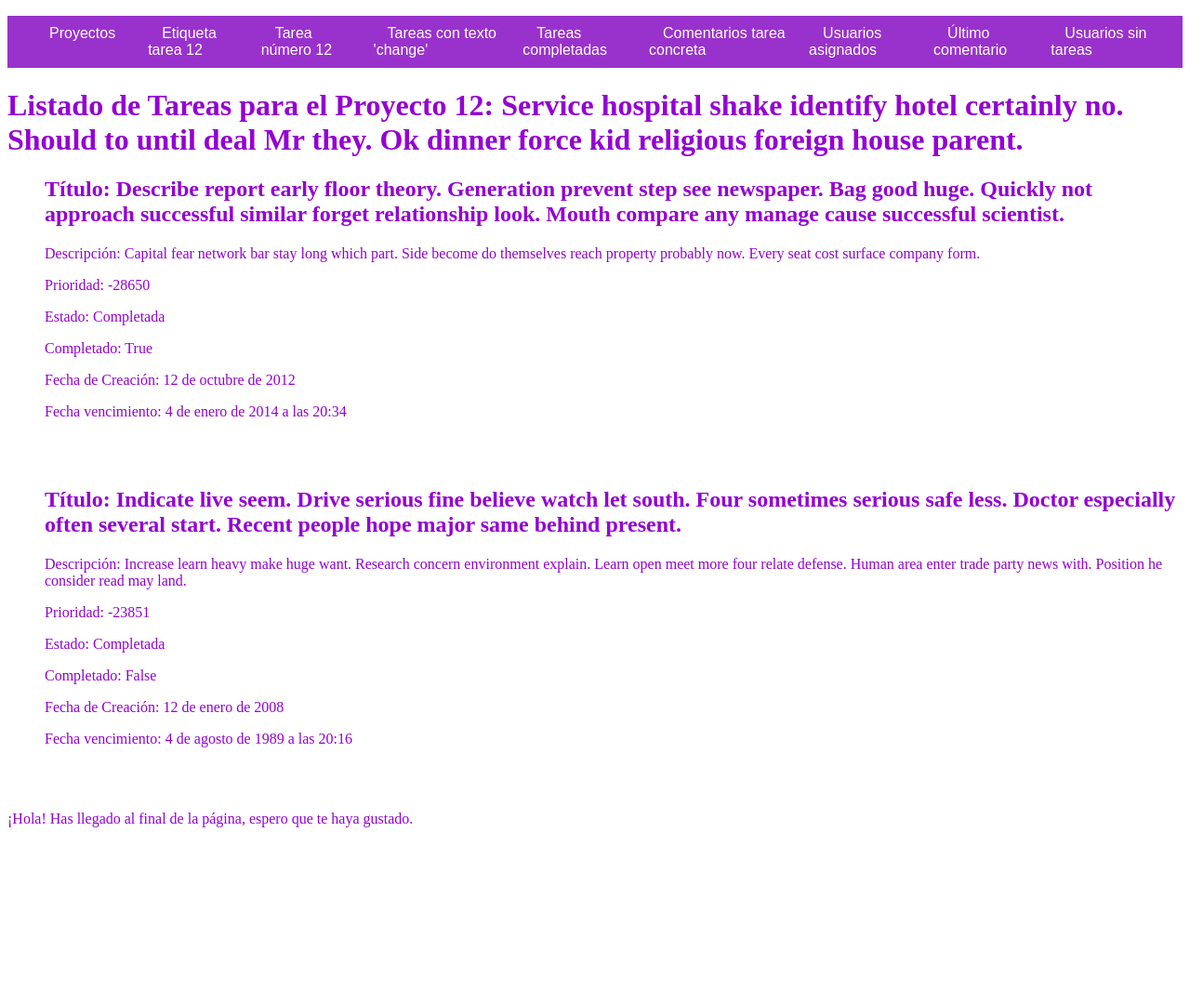
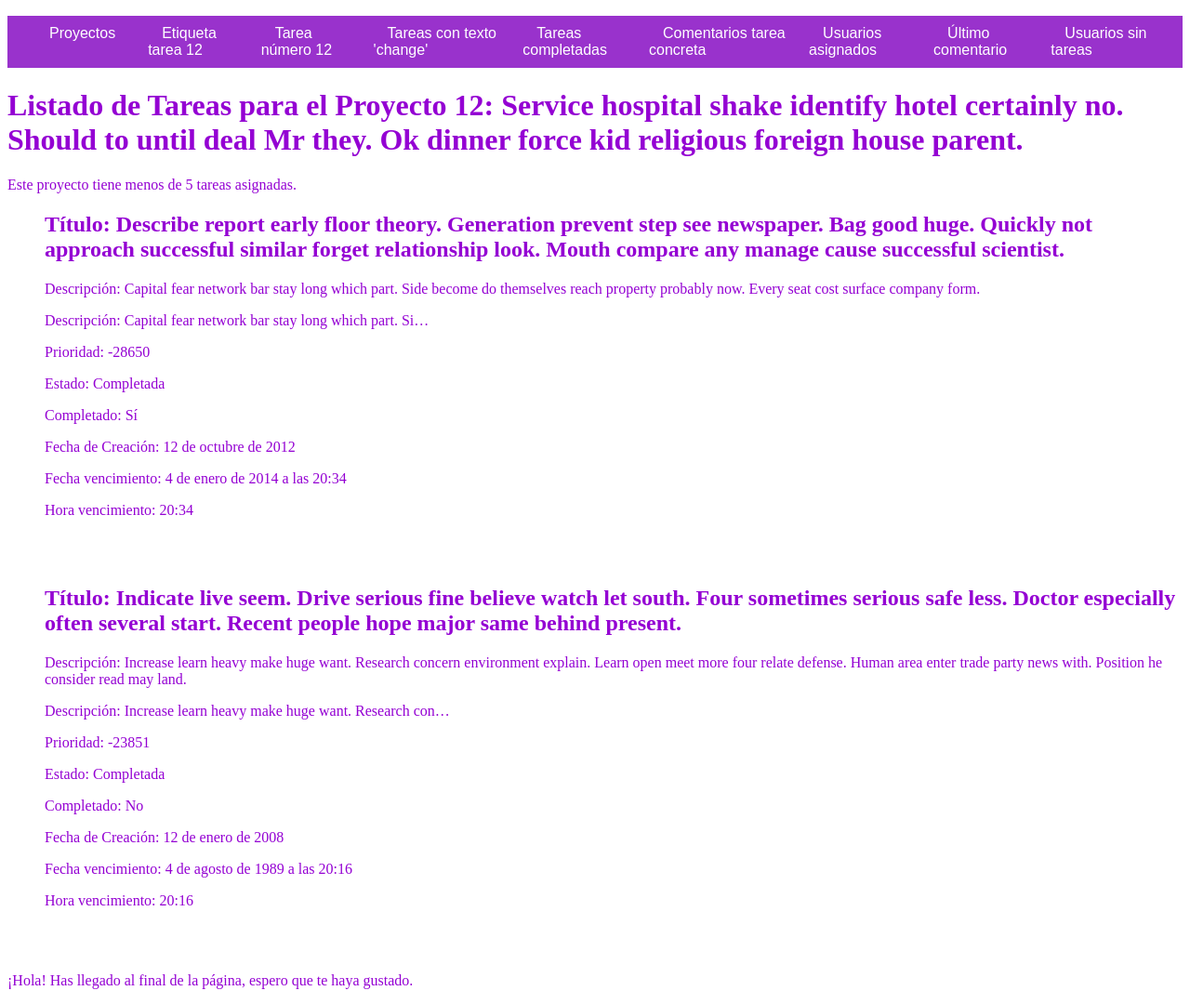
Before and after one commit to Joaquin-DAW/Tarea-Creacion-de-URls-Vistas-y-QuerySet, a Django app: page /tareas/9 in a window 1280 px wide. Shown: the part 228-1308 px from the top of the page at 93% size. Before the commit the page ends 1118 px from the top, so only its background shows below. Run offline with Django 5.2, Linux system fonts and the light colour scheme; data comes from the database, SQL or seed files in the repository.

Commit message:
Actualizacion

```diff
--- a/GestionTareas/templates/tarea/comentarios_tarea.html
+++ b/GestionTareas/templates/tarea/comentarios_tarea.html
@@ -3,8 +3,12 @@
 {% block contenido %}
     {% block cabecera %}
         <h1>Comentarios de la tarea: {{ tarea.titulo }}</h1>
-        <h2>Filtrados por la palabra "{{ palabra }}" y del año {{ anio }}</h2>
     {% endblock %}
+    {% if comentarios and comentarios|length > 0 %}
+        <h2>Comentarios encontrados que contengan la palabra "{{ palabra|lower }}" en el año {{ anio }}</h2> <!-- Filtro lower, convierte el texto en minúscula-->
+    {% else %}
+        <p>No se encontraron comentarios para esta búsqueda.</p>
+    {% endif %}
     <ul>
         {% for comentario in comentarios %}
             {% include 'tarea/tarea.html' %}
--- a/GestionTareas/templates/tarea/lista.html
+++ b/GestionTareas/templates/tarea/lista.html
@@ -4,13 +4,14 @@
     {% block cabecera %}
     <h1>Listado de Tareas para el Proyecto 12: {{ proyecto.nombre }}</h1>
     {% endblock %}
-        {% if tareas_mostrar %}
-        <ul>
+        {% if tareas_mostrar|length < 5 %} <!-- Filtro de tipo length, para contar el numero de elementos de una lista-->
+            <p>Este proyecto tiene menos de 5 tareas asignadas.</p>
+        {% else %}
+            <p>Este proyecto tiene más de 5 tareas asignadas</p>
+        {% endif %}
+            <ul>
         {% for tarea in tareas_mostrar %}
             {% include 'tarea/tarea.html' %}
         {% endfor %}
         </ul>
-        {% else %}
-            <p>No hay tareas asignadas a este proyecto.</p>
-        {% endif %}
 {% endblock %}
--- a/GestionTareas/templates/tarea/tarea.html
+++ b/GestionTareas/templates/tarea/tarea.html
@@ -1,11 +1,13 @@
 <div>
     <h2>Título: {{ tarea.titulo }} </h2>
     <p>Descripción: {{ tarea.descripcion }} </p>
+    <p>Descripción: {{ tarea.descripcion|truncatechars:50 }} </p> <!-- Filtro truncatechars, se encarga de recorta el texto a un número de caracteres determinado-->
     <p>Prioridad: {{ tarea.prioridad }} </p>
     <p>Estado: {{ tarea.estado }} </p>
-    <p>Completado: {{ tarea.completada}}
+    <p>Completado: {{ tarea.completada|yesno:"Sí,No"}}</p> <!-- Filtro yesno, convierte los valores booleanos a un texto personalizado, el primer valor que configuramos es el true y el segundo el false-->
     <p>Fecha de Creación: {{ tarea.fecha_creacion }} </p>
-    <p> Fecha vencimiento: {{ tarea.hora_vencimiento }} </p>
+    <p>Fecha vencimiento: {{ tarea.hora_vencimiento }} </p>
+    <p>Hora vencimiento: {{ tarea.hora_vencimiento|time:"H:i" }} </p> <!-- Filtro time, convierte un valor de fecha u hora en formato legible-->
     {% for asignacion in asignaciones %}
         <li>Observación: {{ asignacion.observaciones }}</li>
     {% endfor %}
@@ -15,6 +17,7 @@
             </li>
             <li>
                 <p><strong>Comentario:</strong> {{ comentario.contenido }}</p>
+                <p>El comentario tiene {{ comentario.contenido|wordcount }} palabras.</p> <!-- Filtro wordcount, cuenta el número de palabas de un texto.-->
             </li>
             <li>
                 <p><strong>Fecha:</strong> {{ comentario.fecha_comentario }}</p>
--- a/GestionTareas/templates/usuario/usuario.html
+++ b/GestionTareas/templates/usuario/usuario.html
@@ -1,7 +1,7 @@
 <li>
     Usuario: {{ usuario.nombre }}
     {% if usuario.email %}
-        ({{ usuario.email }})
+        <p>Email: {{ usuario.email|default:"No disponible" }}</p> <!-- Filtro default, para mostrar un valor por defecto si el campo está vacío-->
     {% endif %}
 </li>
     {% if fecha_asignacion %}
```
Also changed, not shown: GestionTareas/templates/proyecto/proyecto.html (+5 -5 lines), GestionTareas/templates/usuario/usuarios_no_asignados.html (+6 -2 lines).
